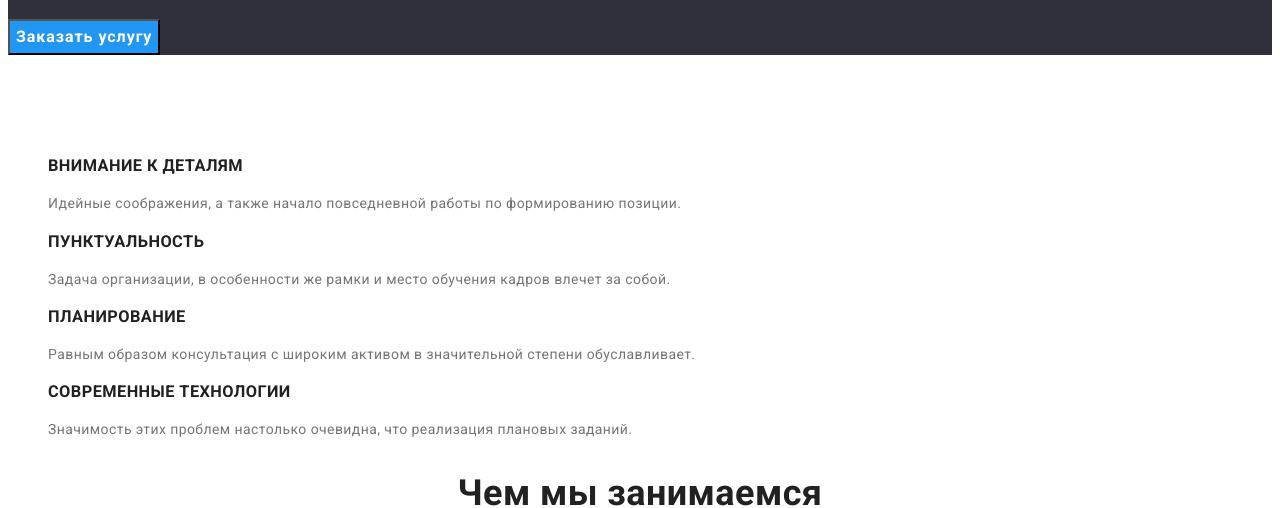
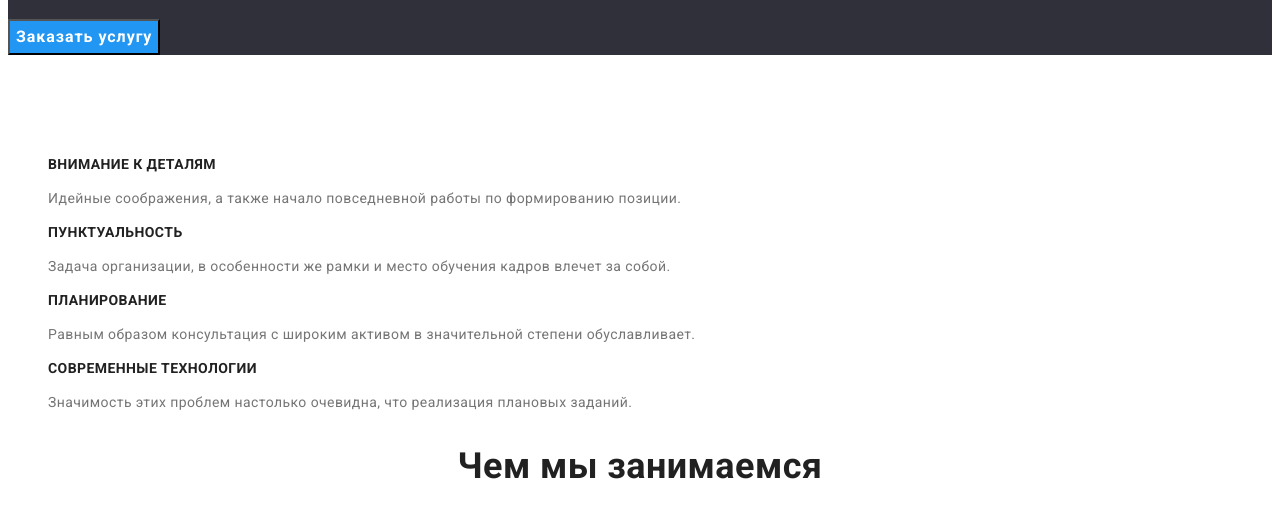
Before and after one commit to VolovodenkoTaras/goit-markup-hw-02, a plain HTML site: page index.html in a window 1280 px wide. Shown: the part 320-828 px from the top of the page. Drawn offline with Linux system fonts and the light colour scheme.

Commit message:
ДЗ 2.9
Исправление шрифта .features .title

```diff
--- a/css/styles.css
+++ b/css/styles.css
@@ -134,6 +134,8 @@ body {
 .features .title {
   color: var(--title-text-color);
 
+  font-size: 14px;
+  line-height: 1.14;
   font-weight: 700;
   text-transform: uppercase;
 }
```
